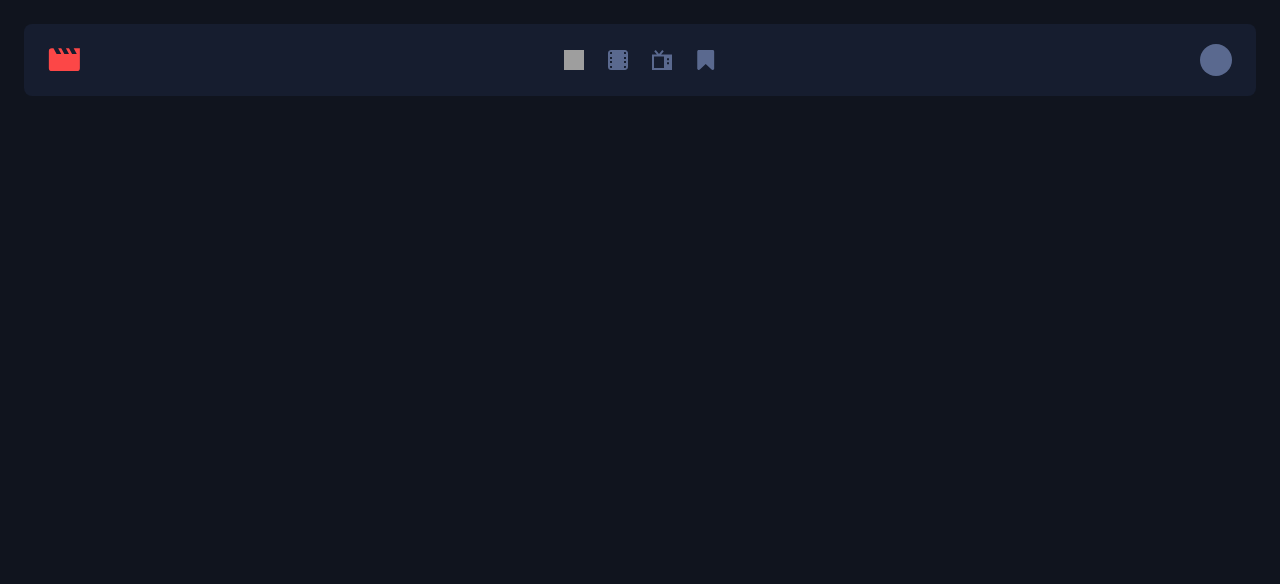
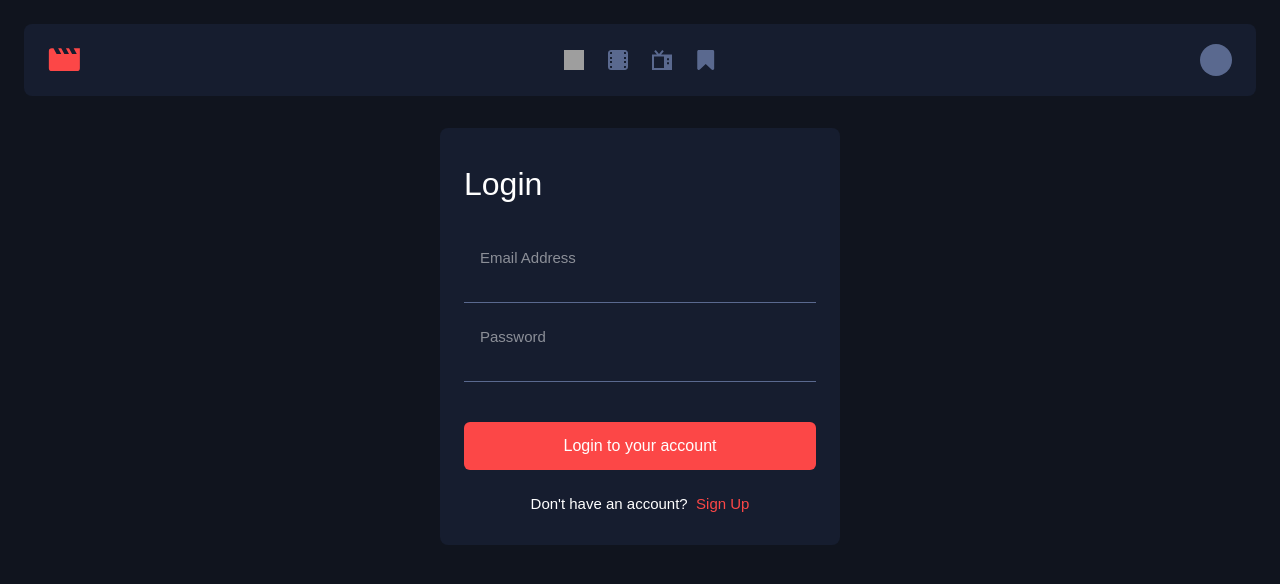
Before and after one commit to SebastienStordeur/Entertainment-app, a Vue app: page /login in a window 1280 px wide. Shown: the top 584 px of the page. Built offline with nearby package versions, Linux system fonts and the light colour scheme; grey boxes are pictures that could not be loaded.

Commit message:
Login form component

```diff
--- /dev/null
+++ b/src/components/Forms/LoginForm.vue
@@ -0,0 +1,51 @@
+<template>
+  <form class="bg-semidarkblue rounded-lg py-8 px-6 max-w-[400px] mx-auto">
+    <h1 class="text-[32px] font-light text-white">Login</h1>
+    <div class="flex flex-col mt-10">
+      <label class="text-white opacity-50 font-light text-15 ml-4"
+        >Email Address</label
+      >
+      <input
+        type="email"
+        name="email"
+        ref="email"
+        class="
+          h-9
+          bg-semidarkblue
+          px-4
+          border-b border-greyblue
+          outline-0
+          text-white
+        "
+      />
+    </div>
+    <div class="flex flex-col mt-6">
+      <label class="text-white opacity-50 font-light text-15 ml-4"
+        >Password</label
+      >
+      <input
+        type="password"
+        name="password"
+        ref="password"
+        class="
+          h-9
+          bg-semidarkblue
+          border-b border-greyblue
+          px-4
+          outline-0
+          text-white
+        "
+      />
+    </div>
+    <button
+      type="submit"
+      class="h-12 w-full bg-red text-white rounded-md border-none mt-10"
+    >
+      Login to your account
+    </button>
+    <div class="flex justify-center text-15 mt-6 font-light">
+      <p class="text-white">Don't have an account? &nbsp;</p>
+      <a href="/signup" class="text-red cursor-pointer">Sign Up</a>
+    </div>
+  </form>
+</template>
--- a/src/components/Forms/SignUpForm.vue
+++ b/src/components/Forms/SignUpForm.vue
@@ -1,7 +1,7 @@
 <template>
   <form
     @submit.prevent="handleSubmit"
-    class="bg-semidarkblue rounded-lg py-8 px-6 text-15"
+    class="bg-semidarkblue rounded-lg py-8 px-6"
   >
     <h1 class="text-3xl font-light text-white">Sign Up</h1>
     <div class="flex flex-col">
--- a/src/pages/LoginPage.vue
+++ b/src/pages/LoginPage.vue
@@ -1,3 +1,12 @@
 <template>
-  <h2></h2>
+  <login-form></login-form>
 </template>
+
+<script>
+import LoginForm from "../components/Forms/LoginForm.vue";
+export default {
+  components: {
+    LoginForm,
+  },
+};
+</script>
```
